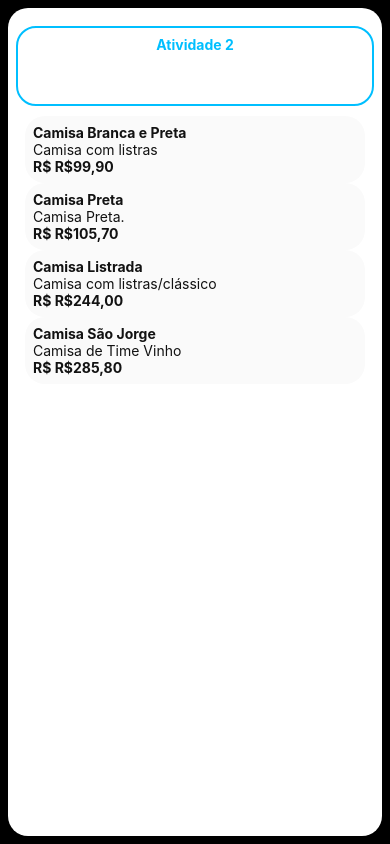
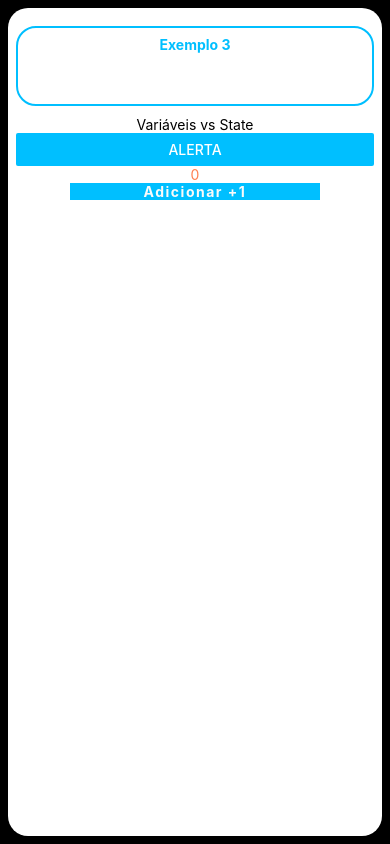
Before and after one commit to lidiasilva10/aula-introducao-expo, a React Native app: screen / in a window 390 px wide. Built offline with nearby package versions, Linux system fonts and the light colour scheme; what react-native-responsive-fontsize would draw is missing.

Commit message:
Aula 02.04

```diff
--- a/App.js
+++ b/App.js
@@ -4,16 +4,20 @@ import { StyleSheet, Text, View } from 'react-native';
 import Constants from 'expo-constants';
 
 // Exemplos
-import Exemplo1 from './src/exemplos/ex-01';
+// import Exemplo1 from './src/exemplos/ex-01';
+// import Exemplo2 from './src/exemplos/ex-02';
+import Exemplo3 from './src/exemplos/ex-03';
 
 // Atividades
-import Atividade1 from './src/exemplos/atividades/atividade-01';
-import Atividade2 from './src/atividade02camisa';
+// import Atividade1 from './src/atividades/atividade-1';
+// import Atividade2 from './src/atividades/atividade-2';
+
+
 
 export default function App() {
   return (
     <View style={styles.container}>
-      <Atividade2 />
+      <Exemplo3/>
       <StatusBar style="light" />
     </View>
   );
--- /dev/null
+++ b/src/exemplos/ex-03/index.js
@@ -0,0 +1,47 @@
+import { useState } from 'react';
+import { View, Text, Button, Alert, TouchableOpacity } from 'react-native';
+
+import styles from './styles';
+
+function Exemplo3() {
+
+    const [num, setNum] = useState(0);
+
+    function handleAtualizaState () {
+        setNum(num + 1);
+    }
+
+    const handleOutroJeitoFuncao = () => {
+        Alert.alert('Título', 'Texto mensagem', [
+            {
+                text: 'Meu texto',
+                onPress: () => Alert.alert('Tchau'),
+                style: 'default',
+            },
+        ])
+    }
+
+    return (
+        <View style={styles.container}>
+            <Text style={styles.titulo}>Exemplo 3</Text>
+            <Text style={styles.texto}>Variáveis vs State</Text>
+            <View style={styles.botaoAlert}>
+                <Button
+                    onPress={handleOutroJeitoFuncao}
+                    title="Alerta"
+                    color="deepskyblue"
+                    accessibilityLabel="Mensagem de alerta"
+                />
+            </View>
+
+            <Text style={styles.numero}>{num}</Text>
+
+            <TouchableOpacity style={styles.botao} onPress={handleAtualizaState}>
+                <Text style={styles.txtBotao}>Adicionar +1</Text>
+            </TouchableOpacity>
+
+        </View>
+    );
+}
+
+export default Exemplo3;
--- a/src/exemplos/exemplos/ex-03/styles.js
+++ b/src/exemplos/ex-03/styles.js
@@ -24,6 +24,33 @@ const styles = StyleSheet.create({
         textAlignVertical: 'center',
         borderRadius: 20,
     },
+    texto: {
+        fontSize: RFPercentage(2.2),
+    },
+    botaoAlert: {
+        width: '100%',
+        margin: RFPercentage(1),
+    },
+    numero: {
+        fontSize: RFPercentage(4),
+        color: 'coral',
+        margin: RFPercentage(2)
+    },
+    botao: {
+        backgroundColor: 'deepskyblue',
+        width: '70%',
+        // height: RFPercentage(4),
+        borderRadius: RFPercentage(2),
+        alignItems: 'center',
+        justifyContent: 'center',
+        padding: RFPercentage(1),
+    },
+    txtBotao: {
+        fontSize: RFPercentage(2),
+        color: '#fafafa',
+        fontWeight: 'bold',
+        letterSpacing: 1.5,
+    },
 });
 
 export default styles;
```
Also changed, not shown: src/exemplos/exemplos/ex-03/index.js (deleted, +0 -20 lines).
